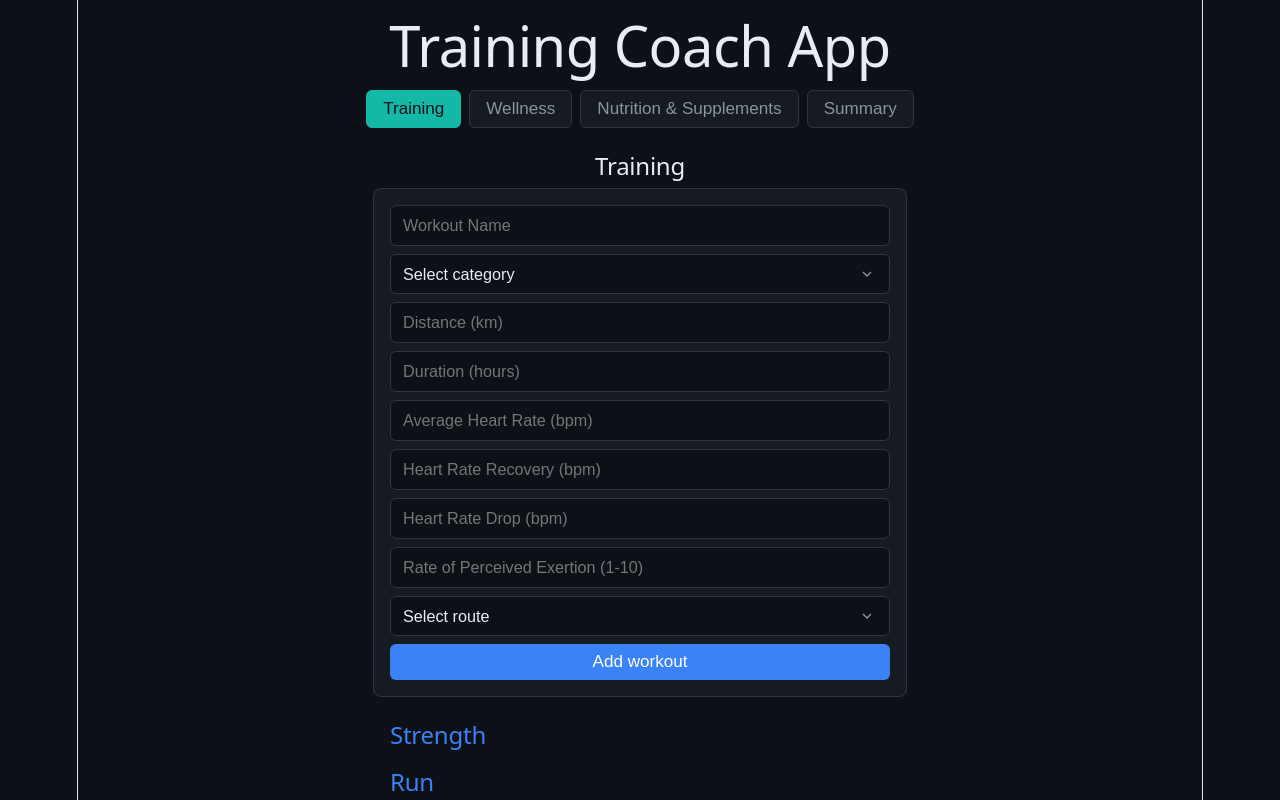
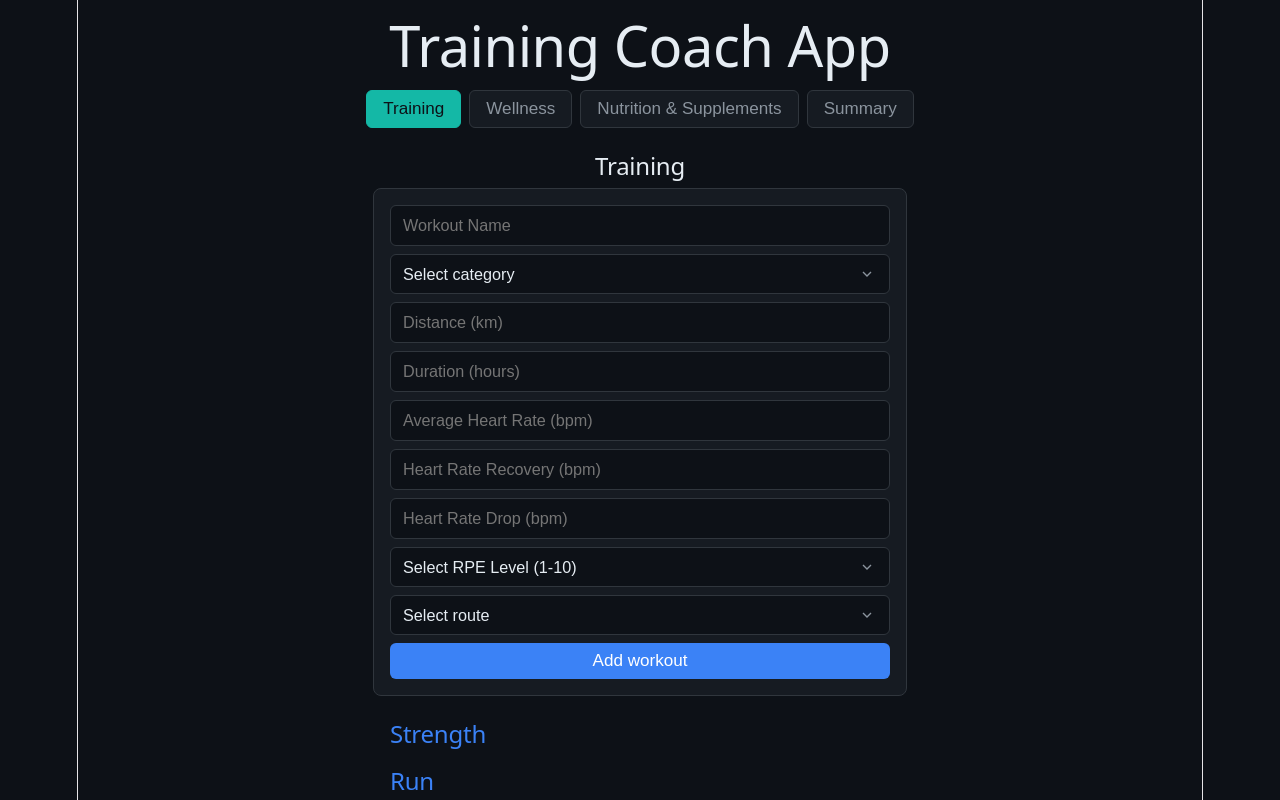
Before and after one commit to msd123msd/Virtual-coach, a React (Vite) app in the folder training-coach-app/: page / in a window 1280 px wide. Shown: the top 800 px of the page. Built offline with nearby package versions, Linux system fonts and the light colour scheme.

Commit message:
Complete wellness form with dropdowns and notes

```diff
--- a/training-coach-app/src/App.css
+++ b/training-coach-app/src/App.css
@@ -44,7 +44,7 @@ button:hover {
   background-color: var(--accent-hover);
 }
 
-input, select {
+input, select, textarea {
   background-color: var(--bg-color);
   color: var(--text-main);
   border: 1px solid var(--border-color);
--- a/training-coach-app/src/App.jsx
+++ b/training-coach-app/src/App.jsx
@@ -242,12 +242,15 @@ function App() {
               placeholder="Heart Rate Drop (bpm)"
             />
 
-            <input
-              type="number"
+            <select
               value={workoutRPE}
               onChange={(e) => setWorkoutRPE(e.target.value)}
-              placeholder="Rate of Perceived Exertion (1-10)"
-            />
+            >
+              <option value="">Select RPE Level (1-10)</option>
+              {[1, 2, 3, 4, 5, 6, 7, 8, 9, 10].map((n) => (
+                <option key={n} value={n}>{n}</option>
+              ))}
+            </select>
 
             <select
               value={workoutRoute}
@@ -373,6 +376,12 @@ function App() {
               ))}
             </select>
 
+            <textarea
+            value={wellnessNotes}
+            onChange={(e) => setWellnessNotes(e.target.value)}
+            placeholder="Notes"
+            />
+
             <button onClick={addWellnessEntry}>Save Entry</button>
 
            </div>
```
